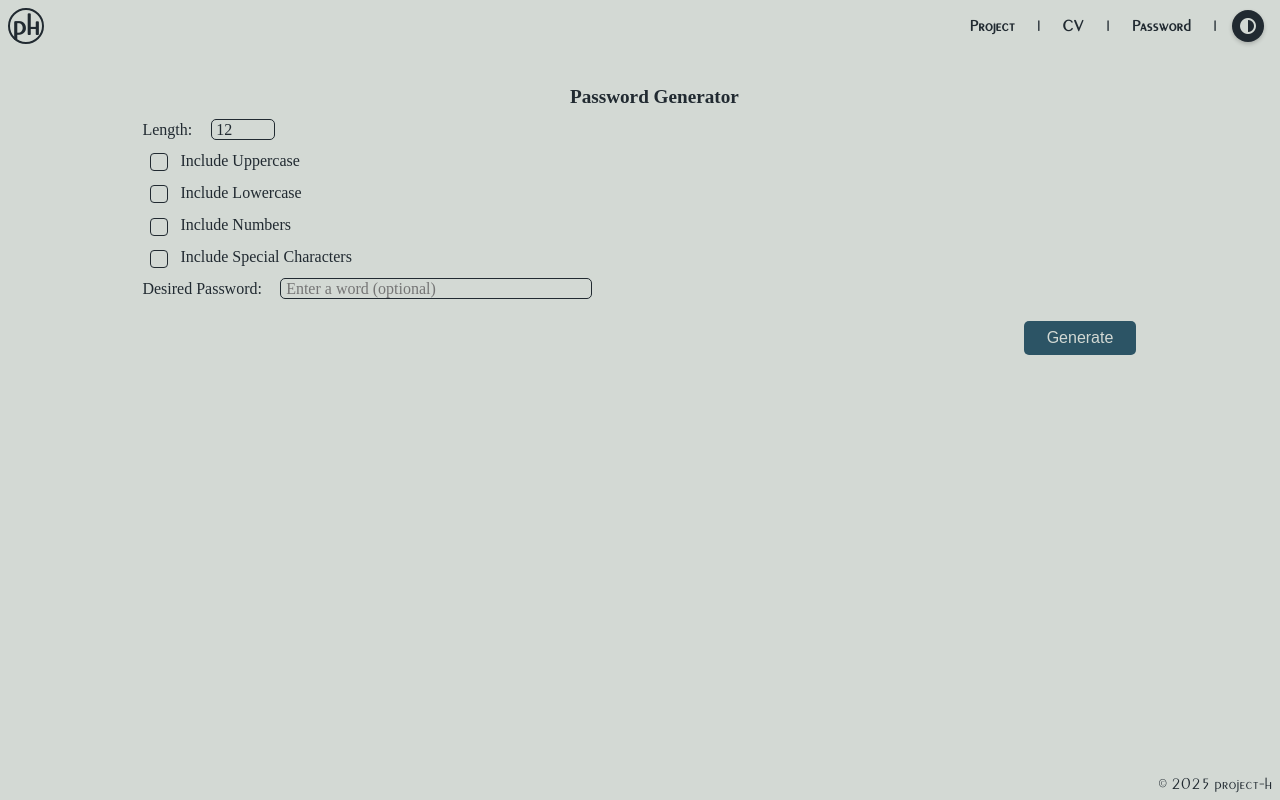
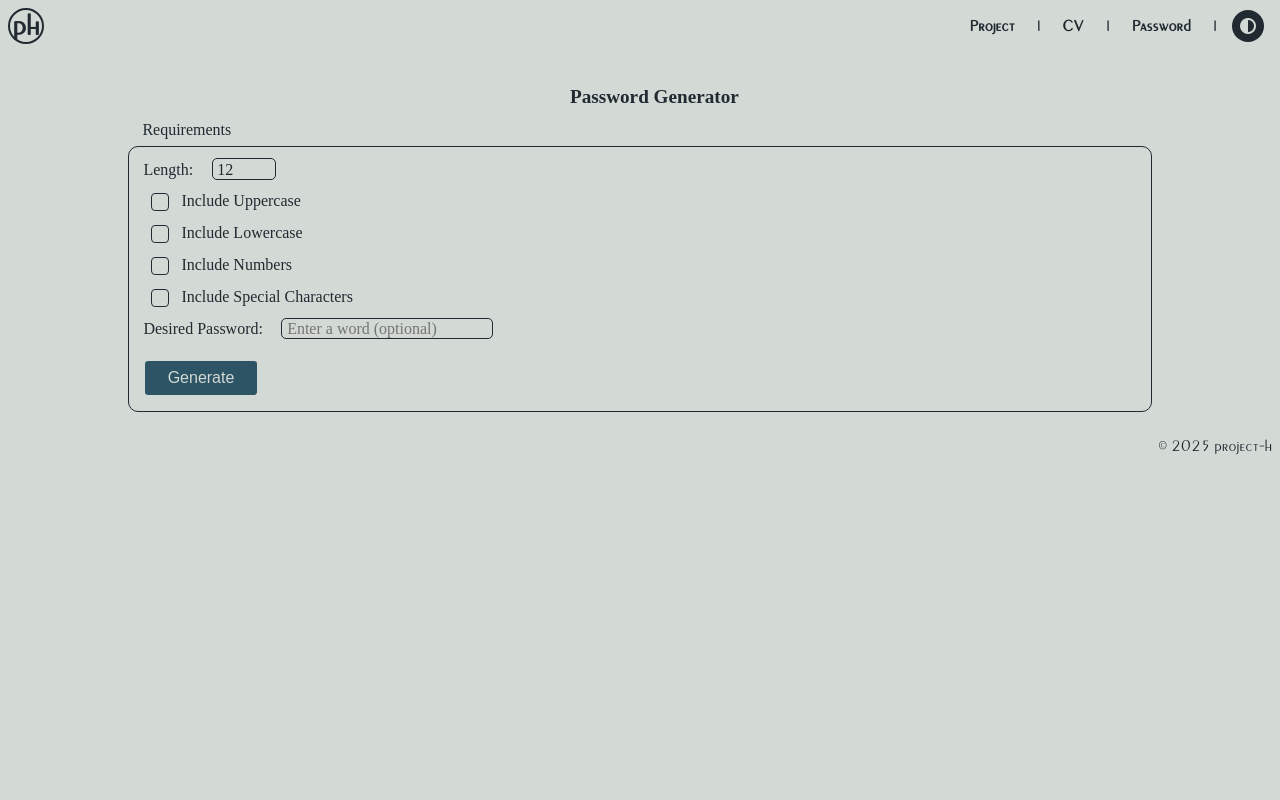
Before and after one commit to hidayatmansuri/project_h, a Django app: page /passgen/ in a window 1280 px wide. Run offline with Django 5.2, Linux system fonts and the light colour scheme; some libraries are stand-ins or nearby versions; some web fonts are replaced.

Commit message:
Passgen template upgraded, shadow updated, divs align for smaller screen

```diff
--- a/cv/templates/cv.html
+++ b/cv/templates/cv.html
@@ -5,7 +5,7 @@
 {% endblock %}
 
 {% block content %}
-    <div class="cv-body">
+    <div class="home-body">
         {% for p in personal_info %}
         {% comment %} <div class="cv-name">
             <div>{{ p.name }}</div>
--- a/passgen/templates/passgen.html
+++ b/passgen/templates/passgen.html
@@ -5,9 +5,10 @@
 {% endblock %}
 
 {% block content %}
-    <div class="cv-body">
+    <div class="home-body">
         <div class="ph-heading">Password Generator</div>
-
+        <div class="ph-label">Requirements</div>
+        <div class="ph-border ph-card">
             <form method="post" class="ph-form">
                 {% csrf_token %}
 
@@ -35,18 +36,17 @@
                 </label><br>
 
                 <label class="ph-label">Desired Password:</label>
-            <input class="ph-field" type="text" name="desired" min="6" max="32" placeholder="Enter a word (optional)" style="width:300px;" value="{{ desired }}">
+                <input class="ph-field" type="text" name="desired" min="6" max="32" placeholder="Enter a word (optional)" value="{{ desired }}">
                 <br>
 
-            <div>
                 <button class="ph-button" type="submit">Generate</button>
+            </form>
         </div>
-        </form>
         <br>
         {% if password %}
         <div>
             <div class="ph-label">Your Password:</div>
-            <input class="ph-field" type="text" id="password" min="6" max="32" value="{{ password }}" style="width:300px;" readonly>
+            <input class="ph-field" type="text" id="password" min="6" max="32" value="{{ password }}" readonly>
             <i class="fa-regular fa-copy ph-hover" onclick="copyPassword()"></i>
             <span id="copyMsg" class="copy-tooltip">Copied!</span>
         </div>
--- a/static/css/home-style.css
+++ b/static/css/home-style.css
@@ -16,7 +16,7 @@ Borders/shadow: Subtle outlines and elevations.
   --bg-color: #D3D9D4;
   --text-color: #212A31;
   --warning-color: #B65C2C;
-  --text-shadow-light: rgba(0,0,0,0.25)
+  --text-shadow-light: rgba(33, 42, 49, 0.5);
 }
 
 /* Dark Mode Overrides */
@@ -27,7 +27,7 @@ Borders/shadow: Subtle outlines and elevations.
     --bg-color: #212A31;
     --text-color: #D3D9D4;
     --warning-color: #D98E48;
-    --text-shadow-dark: rgba(0,0,0,0.7)
+    --text-shadow-dark: rgba(211, 217, 212, 0.5);
   }
 }
 
@@ -39,7 +39,9 @@ html.light {
     --text-color: #212A31;
     --warning-color: #B65C2C;
     --text-shadow: 2px 2px 4px var(--text-shadow-light);
-    --box-shadow: 0 0 3px var(--icon-color);
+    --box-shadow: 1px 4px 6px 2px var(--text-shadow-light);
+    --text-shadow-color: var(--text-shadow-light);
+    --text-shadow-invert: 2px 2px 4px var(--text-shadow-dark);
 }
 
 /* Auto Dark Theme based on OS */
@@ -49,8 +51,12 @@ html.dark {
     --bg-color: #212A31;
     --text-color: #D3D9D4;
     --warning-color: #D98E48;
-    --text-shadow: 2px 2px 4px var(--text-shadow-dark);
-    --box-shadow: 0 0 3px var(--icon-color);
+    /* --text-shadow: 2px 2px 4px var(--text-shadow-dark); */
+    --text-shadow: 2px 2px 4px rgba(0, 0, 0, 0.8), 0 0 10px rgba(255, 255, 255, 0.25);
+    /* --box-shadow: 1px 4px 6px 2px var(--text-shadow-dark); */
+    --box-shadow: 0 4px 15px rgba(0, 0, 0, 0.6), 0 0 10px rgba(255, 255, 255, 0.05);
+    --text-shadow-color: var(--text-shadow-dark);
+    --text-shadow-invert: 2px 2px 4px var(--text-shadow-light);
 }
 
 html {
@@ -67,19 +73,19 @@ body {
 }
 
 .ph-button {
-    display: flex;
+    /* display: flex;
     justify-content: center;
-    align-items: center;
+    align-items: center; */
     padding: 0.5rem;
     margin: 1rem;
     background-color: var(--button-color);
     color: var(--bg-color);
     border: none;
-    border-radius: 5px;
+    border-radius: 0.2rem;
     cursor: pointer;
     width: 7rem;
     font-size: 1rem;
-    float: right;
+    /* float: right; */
     /* width: 100%; */
 }
 
@@ -87,6 +93,19 @@ body {
     color: var(--button-color);
     font-weight: bold;
     background-color: var(--hover-color);
+}
+
+.ph-border {
+    border: 1px solid var(--text-color);
+    border-radius: 0.2rem;
+}
+
+.ph-card {
+    /* background-color: var(--bg-color, #fff); */
+    border-radius: 10px;
+    /* padding: 1.5rem; */
+    box-shadow: var(--box-shadow);
+    /* transition: box-shadow 0.3s ease, transform 0.2s ease; */
 }
 
 .ph-link {
@@ -119,7 +138,7 @@ body {
 }
 
 .ph-field {
-    border: 0.1rem solid var(--text-color);
+    border: 0.05rem solid var(--text-color);
     border-radius: 5px;
     padding: 0.1rem 0.3rem 0 0.3rem;
     background-color: var(--bg-color);
@@ -131,6 +150,7 @@ body {
     /* display: flex; */
     flex-direction: column;
     gap: 0.5rem;
+    margin-top: 0.5rem;
 }
 
 .ph-hover {
@@ -253,6 +273,7 @@ a {
     font-size: 1rem;
     width: 80vw;
     margin: auto;
+    flex: 1;
 }
 
 .cv-body {
@@ -260,6 +281,7 @@ a {
     font-size: 1rem;
     width: 80vw;
     margin: auto;
+    flex: 1;
 }
 
 /* Toggle Theme Button */
@@ -275,7 +297,7 @@ a {
     height: 32px;
     background-color: var(--text-color);
     color: var(--bg-color);
-    box-shadow: 0 2px 4px rgba(0, 0, 0, 0.2);
+    text-shadow: var(--text-shadow-invert);
     border-radius: 50%;
     display: flex;
     justify-content: center;
@@ -285,7 +307,7 @@ a {
 }
 
 .theme-toggle-circle:hover {
-    box-shadow: 0 0 55px 48px var(--text-color);
+    box-shadow: 0 0 45px 38px var(--text-color);
     transition: background-color 0.8s ease-out, color 0.8s ease-out, box-shadow 0.8s ease-out;
 }
 
@@ -318,9 +340,9 @@ a {
     display: flex;
     box-sizing: border-box;
     justify-content: flex-end;
-    position: absolute;
     bottom: 0;
     width: 100%;
+    height: 100%;
     padding: 0.5rem;
 }
 
@@ -498,4 +520,12 @@ a {
     .cv-detail {
         height: 100%;
     }
+
+    .ph-field {
+        margin-left: 1rem;
+    }
+
+    .theme-toggle-circle:hover {
+        box-shadow: none;
+    }
 }
```
Lines whose indentation alone changed are shown as unchanged.
